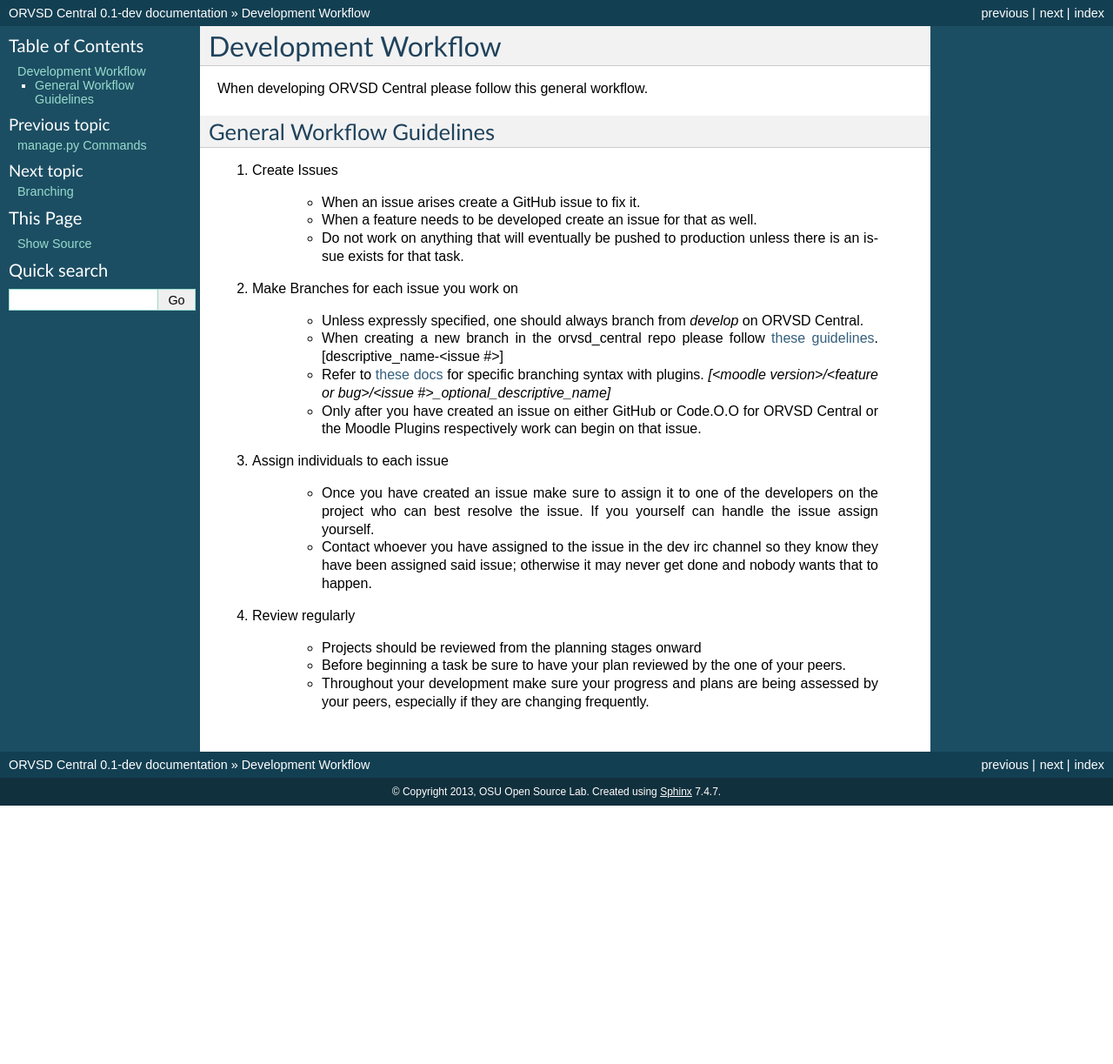
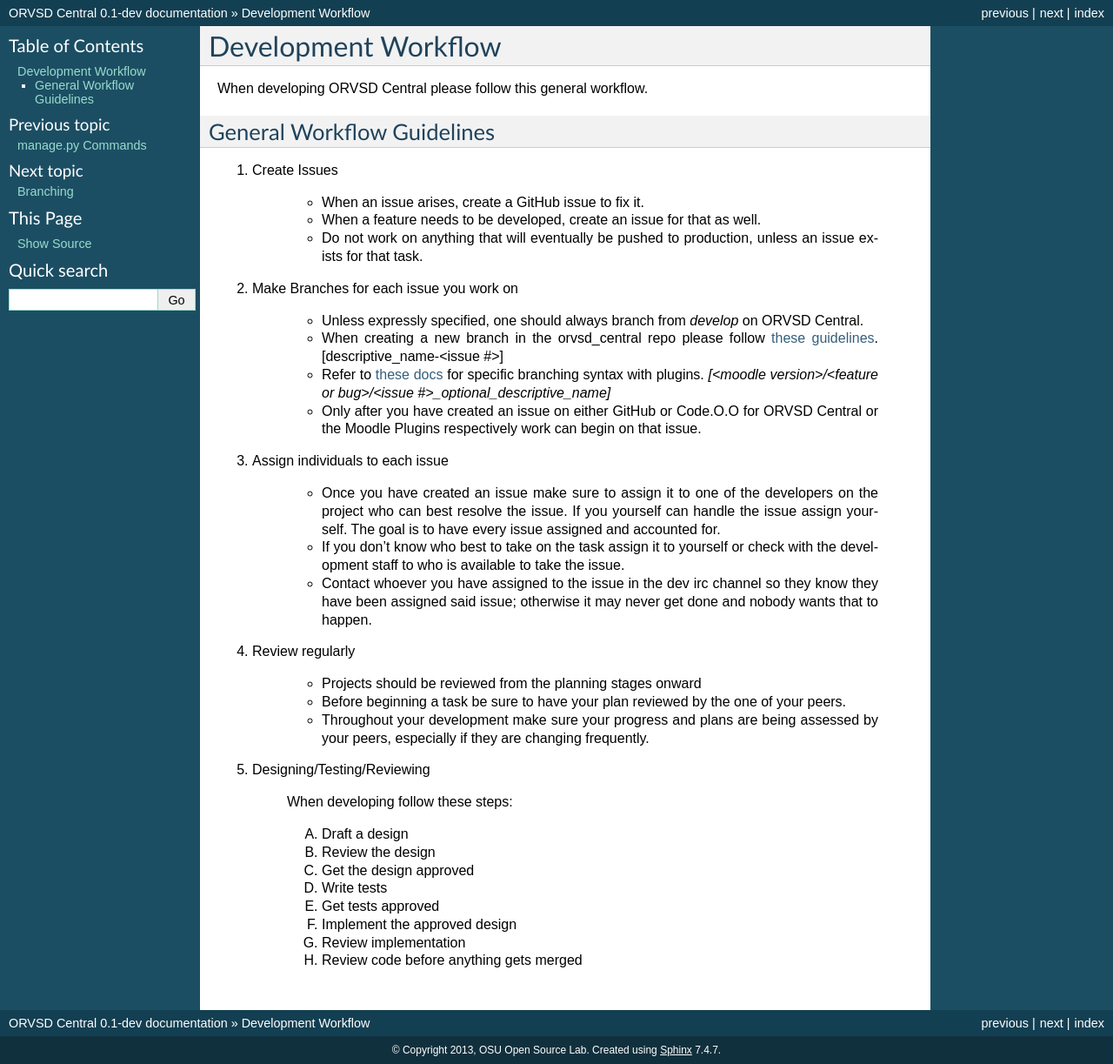
Before and after one commit to osuosl/orvsd_central, a Sphinx documentation site: the page built from docs/source/workflow.rst, in a window 1280 px wide. Shown: the whole page at 87% size. Built offline with Sphinx 7.4.7, drawn with Linux system fonts in a browser that asks for light colours; pages that are not in the unit, such as notebooks, are missing from menus; before the commit the page ends 926 px from its top, so only the background shows below that.

Commit message:
Edited in response to feedback Fixed misc typos Fixed spelling and grammatical error Added an outline/test/review workflow section

```diff
--- a/docs/source/plugins.rst
+++ b/docs/source/plugins.rst
@@ -1,8 +1,8 @@
 Information About Plugins
 =========================
 
-ORVSD Central's Moodle Plugins
-------------------------------
+Moodle Plugins
+--------------
 ORVSD_Central currently has three moodle plugins/webservices which it uses to
 install courses and get site-info. Create_Course is a webservice while
 Site_Info is a regular plugin currently in development to become a
--- a/docs/source/workflow.rst
+++ b/docs/source/workflow.rst
@@ -8,17 +8,17 @@ General Workflow Guidelines
 
 1. Create Issues
 
-    * When an issue arises create a GitHub issue to fix it.
-    * When a feature needs to be developed create an issue for that as well.
-    * Do not work on anything that will eventually be pushed to production
-      unless there is an issue exists for that task.
+    * When an issue arises, create a GitHub issue to fix it.
+    * When a feature needs to be developed, create an issue for that as well.
+    * Do not work on anything that will eventually be pushed to production,
+      unless an issue exists for that task.
 
 2. Make Branches for each issue you work on
 
     * Unless expressly specified, one should always branch from `develop` on
       ORVSD Central.
     * When creating a new branch in the orvsd_central repo please follow `these
-      guidelines <./tranching.html>`_. [descriptive_name-<issue #>]
+      guidelines <./branching.html>`_. [descriptive_name-<issue #>]
     * Refer to `these docs <./plugins.html>`_ for specific branching syntax with
       plugins. `[<moodle version>/<feature or bug>/<issue #>_optional_descriptive_name]`
     * Only after you have created an issue on either GitHub or Code.O.O for
@@ -29,7 +29,10 @@ General Workflow Guidelines
 
     * Once you have created an issue make sure to assign it to one of the
       developers on the project who can best resolve the issue. If you yourself
-      can handle the issue assign yourself.
+      can handle the issue assign yourself. The goal is to have every issue
+      assigned and accounted for.
+    * If you don't know who best to take on the task assign it to yourself or
+      check with the development staff to who is available to take the issue.
     * Contact whoever you have assigned to the issue in the dev irc channel so
       they know they have been assigned said issue; otherwise it may never get
       done and nobody wants that to happen.
@@ -42,3 +45,16 @@ General Workflow Guidelines
       of your peers.
     * Throughout your development make sure your progress and plans are being
       assessed by your peers, especially if they are changing frequently.
+
+5. Designing/Testing/Reviewing
+
+    When developing follow these steps:
+
+    A. Draft a design
+    B. Review the design
+    C. Get the design approved
+    D. Write tests
+    E. Get tests approved
+    F. Implement the approved design
+    G. Review implementation
+    H. Review code before anything gets merged
```
Also changed, not shown: docs/source/branching.rst (+4 -4 lines).
